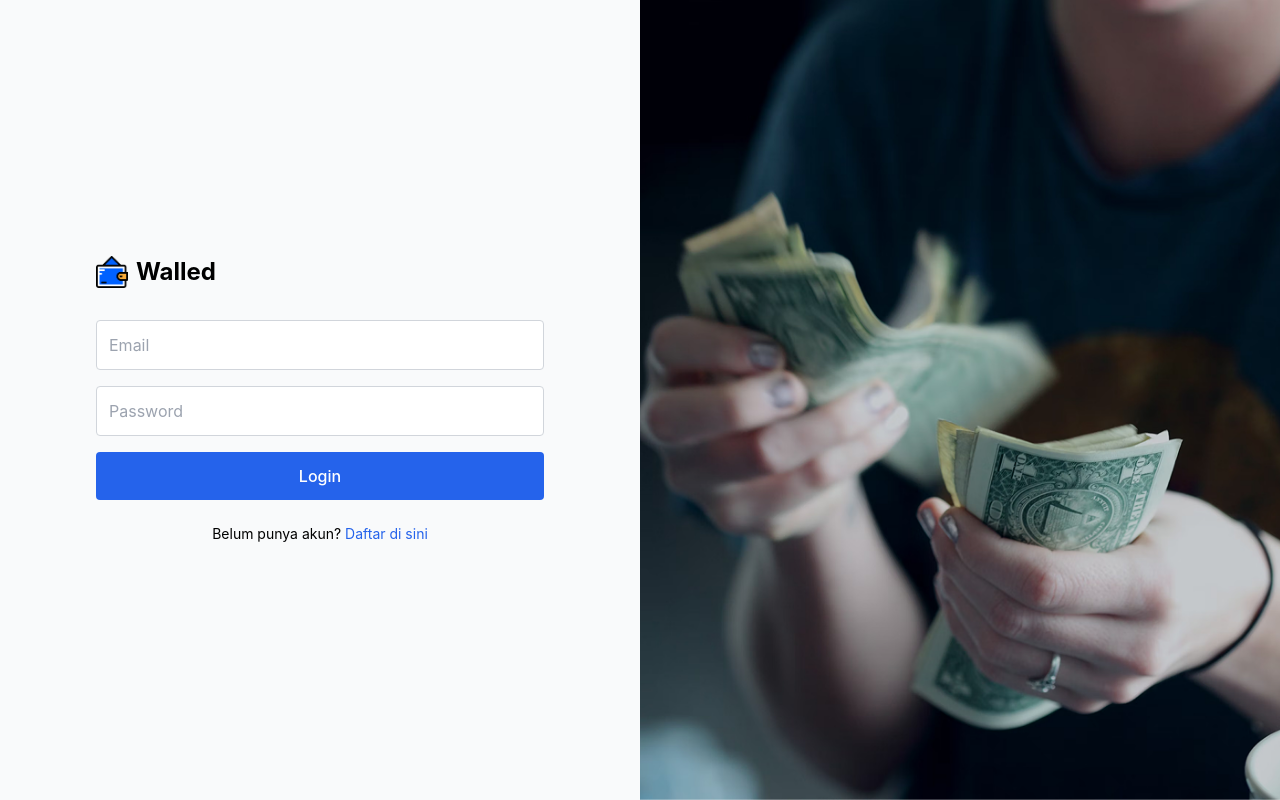
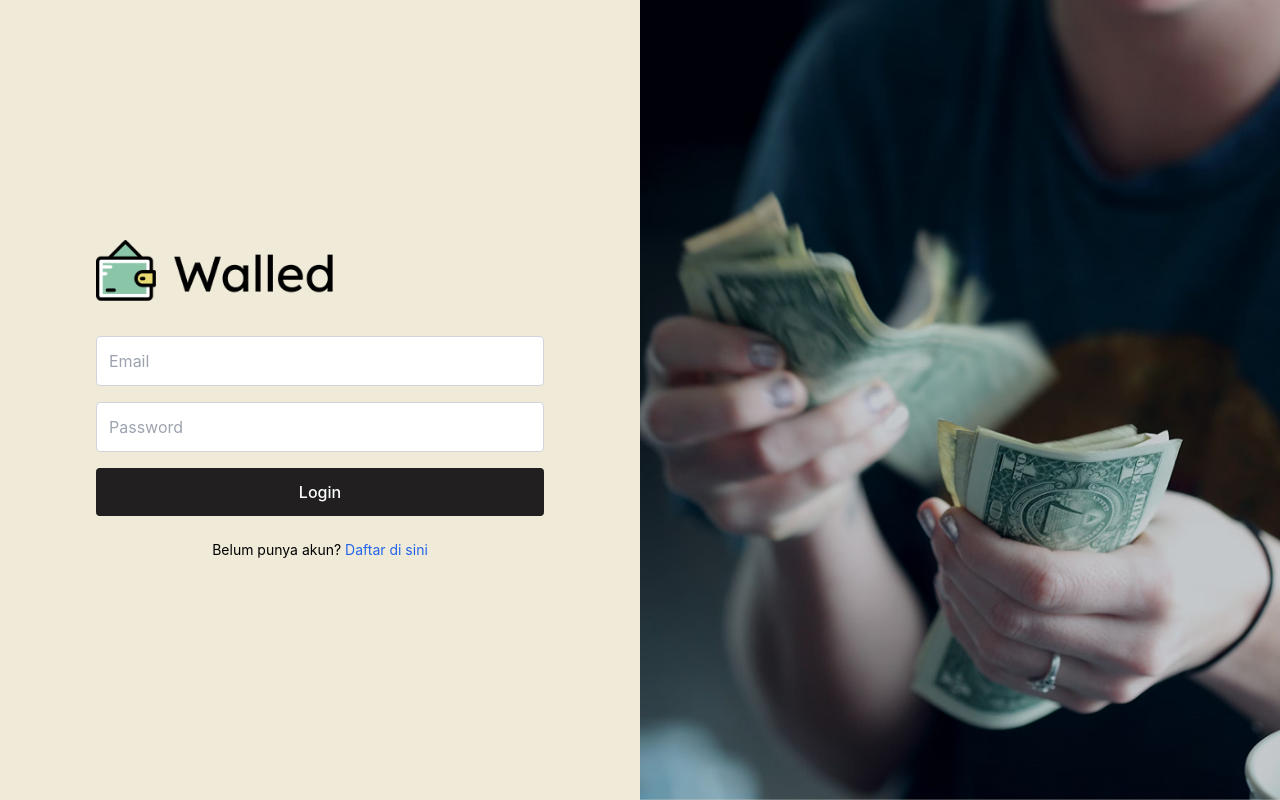
Before and after one commit to adhamfarid11/fe-web-ewalled-kel-5, a React (Vite) app: page /login in a window 1280 px wide. Built offline with nearby package versions, Linux system fonts and the light colour scheme; what chartjs-plugin-datalabels would draw is missing.

Commit message:
fix: chnage background color

```diff
--- a/src/components/AppLayout.jsx
+++ b/src/components/AppLayout.jsx
@@ -45,7 +45,7 @@ const AppLayout = ({ mobileMenuOpen, setMobileMenuOpen }) => {
     return (
         <div
             className={`min-h-screen ${
-                darkMode ? "bg-gray-900 text-white" : "bg-gray-50"
+                darkMode ? "bg-gray-900 text-white" : "bg-[#F7F6EE]"
             } flex flex-col transition-colors duration-200`}
         >
             {showNavbar && (
@@ -60,18 +60,17 @@ const AppLayout = ({ mobileMenuOpen, setMobileMenuOpen }) => {
                         <div className="flex items-center space-x-2">
                             <div
                                 className={`flex items-center ${
-                                    darkMode ? "text-blue-400" : "text-blue-600"
+                                    darkMode
+                                        ? "text-blue-400"
+                                        : "text-black-600"
                                 }`}
                             >
                                 <img
                                     src="/images/logo.png"
                                     alt="E-Wallet Logo"
-                                    width="32"
-                                    height="32"
+                                    width="120"
+                                    height="120"
                                 />
-                                <span className="ml-2 font-semibold">
-                                    Walled
-                                </span>
                             </div>
                         </div>
 
@@ -86,7 +85,7 @@ const AppLayout = ({ mobileMenuOpen, setMobileMenuOpen }) => {
                                     location.pathname === "/"
                                         ? darkMode
                                             ? "text-blue-400 font-medium"
-                                            : "text-blue-600 font-medium"
+                                            : "text-black-600 font-medium"
                                         : darkMode
                                         ? "text-gray-300"
                                         : "text-gray-600"
@@ -104,7 +103,7 @@ const AppLayout = ({ mobileMenuOpen, setMobileMenuOpen }) => {
                                     location.pathname === "/transfer"
                                         ? darkMode
                                             ? "text-blue-400 font-medium"
-                                            : "text-blue-600 font-medium"
+                                            : "text-black-600 font-medium"
                                         : darkMode
                                         ? "text-gray-300"
                                         : "text-gray-600"
@@ -122,7 +121,7 @@ const AppLayout = ({ mobileMenuOpen, setMobileMenuOpen }) => {
                                     location.pathname === "/topup"
                                         ? darkMode
                                             ? "text-blue-400 font-medium"
-                                            : "text-blue-600 font-medium"
+                                            : "text-black-600 font-medium"
                                         : darkMode
                                         ? "text-gray-300"
                                         : "text-gray-600"
@@ -140,7 +139,7 @@ const AppLayout = ({ mobileMenuOpen, setMobileMenuOpen }) => {
                                     location.pathname === "/analytics"
                                         ? darkMode
                                             ? "text-blue-400 font-medium"
-                                            : "text-blue-600 font-medium"
+                                            : "text-black-600 font-medium"
                                         : darkMode
                                         ? "text-gray-300"
                                         : "text-gray-600"
@@ -244,7 +243,7 @@ const AppLayout = ({ mobileMenuOpen, setMobileMenuOpen }) => {
                                         location.pathname === "/"
                                             ? darkMode
                                                 ? "text-blue-400 bg-gray-800"
-                                                : "text-blue-600 bg-gray-50"
+                                                : "text-black-600 bg-gray-50"
                                             : darkMode
                                             ? "text-gray-300 hover:bg-gray-800"
                                             : "text-gray-600 hover:bg-gray-50"
@@ -262,7 +261,7 @@ const AppLayout = ({ mobileMenuOpen, setMobileMenuOpen }) => {
                                         location.pathname === "/transfer"
                                             ? darkMode
                                                 ? "text-blue-400 bg-gray-800"
-                                                : "text-blue-600 bg-gray-50"
+                                                : "text-black-600 bg-gray-50"
                                             : darkMode
                                             ? "text-gray-300 hover:bg-gray-800"
                                             : "text-gray-600 hover:bg-gray-50"
--- a/src/index.css
+++ b/src/index.css
@@ -3,15 +3,15 @@
 @tailwind utilities;
 
 body {
-  margin: 0;
-  font-family: -apple-system, BlinkMacSystemFont, 'Segoe UI', 'Roboto', 'Oxygen',
-    'Ubuntu', 'Cantarell', 'Fira Sans', 'Droid Sans', 'Helvetica Neue',
-    sans-serif;
-  -webkit-font-smoothing: antialiased;
-  -moz-osx-font-smoothing: grayscale;
-  background-color: #f9fafb;
+    margin: 0;
+    font-family: -apple-system, BlinkMacSystemFont, "Segoe UI", "Roboto",
+        "Oxygen", "Ubuntu", "Cantarell", "Fira Sans", "Droid Sans",
+        "Helvetica Neue", sans-serif;
+    -webkit-font-smoothing: antialiased;
+    -moz-osx-font-smoothing: grayscale;
+    background-color: #f7f6ee;
 }
 
 * {
-  box-sizing: border-box;
+    box-sizing: border-box;
 }
--- a/src/pages/HomePage/components/AccountBalance.jsx
+++ b/src/pages/HomePage/components/AccountBalance.jsx
@@ -17,7 +17,7 @@ const AccountBalance = ({ darkMode }) => {
                 <div className="md:col-span-3">
                     <div
                         className={`${
-                            darkMode ? "bg-gray-800" : "bg-blue-600"
+                            darkMode ? "bg-gray-800" : "bg-[#211F1F]"
                         } text-white rounded-xl p-4 h-full`}
                     >
                         <div className="text-sm opacity-80 mb-2">
@@ -69,7 +69,7 @@ const AccountBalance = ({ darkMode }) => {
                                 className={`${
                                     darkMode
                                         ? "bg-gray-700 hover:bg-gray-600"
-                                        : "bg-blue-600 hover:bg-blue-700"
+                                        : "bg-[#211F1F] hover:bg-blue-700"
                                 } text-white rounded-full p-2`}
                                 onClick={() =>
                                     (window.location.href = "/topup")
@@ -81,7 +81,7 @@ const AccountBalance = ({ darkMode }) => {
                                 className={`${
                                     darkMode
                                         ? "bg-gray-700 hover:bg-gray-600"
-                                        : "bg-blue-600 hover:bg-blue-700"
+                                        : "bg-[#211F1F] hover:bg-blue-700"
                                 } text-white rounded-full p-2`}
                                 onClick={() =>
                                     (window.location.href = "/transfer")
--- a/src/pages/LoginPage.jsx
+++ b/src/pages/LoginPage.jsx
@@ -76,7 +76,10 @@ const LoginPage = () => {
     };
 
     return (
-        <div className="min-h-screen flex">
+        <div
+            className="min-h-screen flex"
+            style={{ backgroundColor: "#EFEBD8" }}
+        >
             {/* Left Side - Form */}
             <div className="w-full md:w-1/2 flex items-center justify-center p-6">
                 <div className="w-full max-w-md">
@@ -85,11 +88,10 @@ const LoginPage = () => {
                             <img
                                 src="/images/logo.png"
                                 alt="E-Wallet Logo"
-                                width="32"
-                                height="32"
+                                width="240"
+                                height="240"
                             />
                         </div>
-                        <h1 className="text-2xl font-bold">Walled</h1>
                     </div>
 
                     {error && (
@@ -129,7 +131,7 @@ const LoginPage = () => {
                         </div>
                         <button
                             type="submit"
-                            className="w-full bg-blue-600 text-white p-3 rounded font-medium hover:bg-blue-700 transition duration-200"
+                            className="w-full bg-[#211F1F] text-white p-3 rounded font-medium hover:bg-blue-700 transition duration-200"
                             disabled={loading}
                         >
                             {loading ? "Memproses..." : "Login"}
--- a/src/pages/RegisterPage.jsx
+++ b/src/pages/RegisterPage.jsx
@@ -69,7 +69,10 @@ const RegisterPage = () => {
     };
 
     return (
-        <div className="flex min-h-screen w-full overflow-hidden">
+        <div
+            className="flex min-h-screen w-full overflow-hidden"
+            style={{ backgroundColor: "#EFEBD8" }}
+        >
             {/* Left Side - Form */}
             <div className="w-full md:w-1/2 flex items-center justify-center p-6">
                 <div className="w-full max-w-md">
@@ -78,11 +81,10 @@ const RegisterPage = () => {
                             <img
                                 src="/images/logo.png"
                                 alt="E-Wallet Logo"
-                                width="32"
-                                height="32"
+                                width="240"
+                                height="240"
                             />
                         </div>
-                        <h1 className="text-2xl font-bold">Walled</h1>
                     </div>
 
                     {error && (
@@ -155,7 +157,7 @@ const RegisterPage = () => {
                         </div>
                         <button
                             type="submit"
-                            className="w-full bg-blue-600 text-white p-3 rounded font-medium hover:bg-blue-700 transition duration-200"
+                            className="w-full bg-[#211F1F] text-white p-3 rounded font-medium hover:bg-blue-700 transition duration-200"
                             disabled={loading}
                         >
                             {loading ? "Mengirim..." : "Daftar"}
--- a/src/pages/TopupPage/components/TopupSuccessPage.jsx
+++ b/src/pages/TopupPage/components/TopupSuccessPage.jsx
@@ -55,7 +55,7 @@ const TopupSuccessPage = ({ transaction, onClose }) => {
                     </button>
                     <button
                         onClick={onClose}
-                        className="px-6 py-2 bg-blue-500 text-white rounded-lg hover:bg-blue-600"
+                        className="px-6 py-2 bg-gray-900 text-white rounded-lg hover:bg-[#211F1F]"
                     >
                         Close
                     </button>
--- a/src/pages/TopupPage/index.jsx
+++ b/src/pages/TopupPage/index.jsx
@@ -143,7 +143,7 @@ const TopupPage = () => {
     }
 
     return (
-        <div className="min-h-screen bg-gray-50">
+        <div className="min-h-screen bg-[#F7F6EE]">
             <main className="max-w-7xl mx-auto px-4 sm:px-6 py-6">
                 <div className="flex justify-center">
                     <div className="w-full max-w-md">
@@ -230,7 +230,7 @@ const TopupPage = () => {
 
                             <button
                                 onClick={handleTopup}
-                                className="w-full bg-blue-500 text-white py-3 rounded-lg hover:bg-blue-600 transition-colors text-center font-medium"
+                                className="w-full bg-gray-900 text-white py-3 rounded-lg hover:bg-[#211F1F] transition-colors text-center font-medium"
                             >
                                 Topup
                             </button>
--- a/src/pages/TransferPage/components/TransferPageSuccess.jsx
+++ b/src/pages/TransferPage/components/TransferPageSuccess.jsx
@@ -60,7 +60,7 @@ const TransferSuccessPage = ({ transaction, onClose }) => {
                     </button>
                     <button
                         onClick={onClose}
-                        className="px-6 py-2 bg-blue-500 text-white rounded-lg hover:bg-blue-600"
+                        className="px-6 py-2 bg-gray-900 text-white rounded-lg hover:bg-[#211F1F]"
                     >
                         Close
                     </button>
--- a/src/pages/TransferPage/index.jsx
+++ b/src/pages/TransferPage/index.jsx
@@ -145,7 +145,7 @@ const TransferPage = () => {
     }
 
     return (
-        <div className="min-h-screen bg-gray-50">
+        <div className="min-h-screen bg-[#F7F6EE]">
             <main className="max-w-7xl mx-auto px-4 sm:px-6 py-6">
                 <div className="flex justify-center">
                     <div className="w-full max-w-md">
@@ -286,7 +286,7 @@ const TransferPage = () => {
 
                             <button
                                 onClick={handleTransfer}
-                                className="w-full bg-blue-500 text-white py-3 rounded-lg hover:bg-blue-600 transition-colors text-center font-medium"
+                                className="w-full bg-gray-900 text-white py-3 rounded-lg hover:bg-[#211F1F] transition-colors text-center font-medium"
                             >
                                 Transfer
                             </button>
```
Also changed, not shown: public/images/logo.png.
